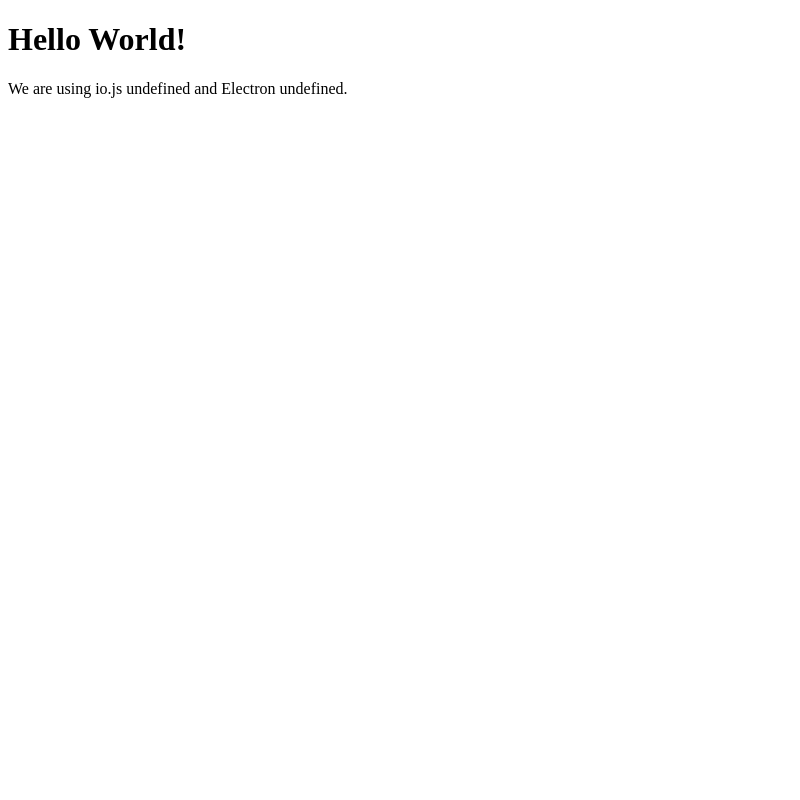
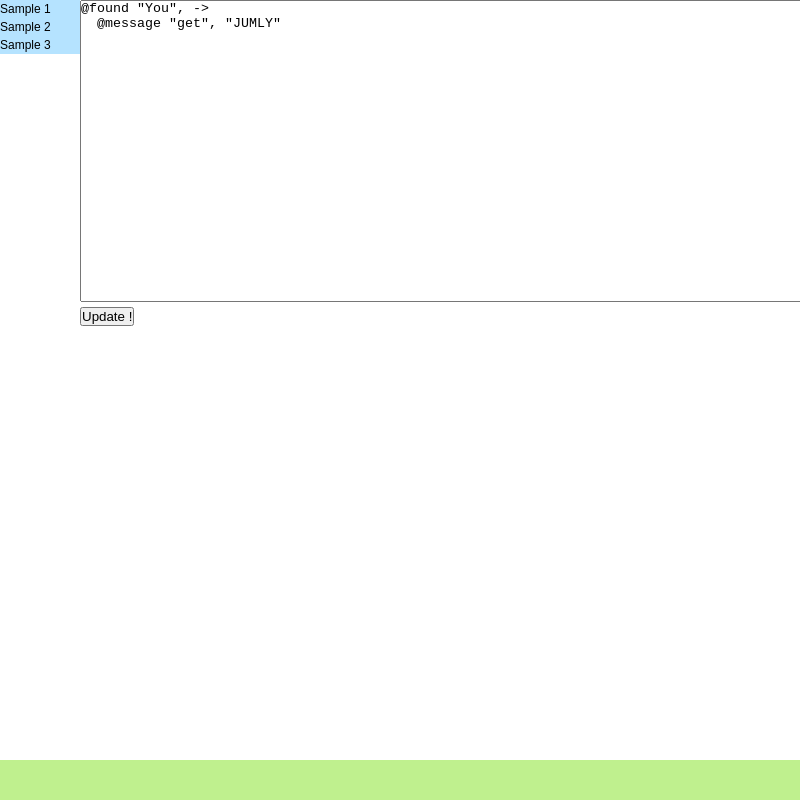
Before and after one commit to fforjan/SimpleUML, an Electron app: page SimpleUML/client/index.html in a window 800 px wide. Drawn offline with nearby package versions, Linux system fonts and the light colour scheme.

Commit message:
add simple layout

```diff
--- a/SimpleUML/client/index.html
+++ b/SimpleUML/client/index.html
@@ -1,11 +1,58 @@
 <!DOCTYPE html>
 <html>
   <head>
-    <title>Hello World!</title>
-  </head>
-  <body>
-    <h1>Hello World!</h1>
-    We are using io.js <script>document.write(process.version);</script>
-    and Electron <script>document.write(process.versions['electron']);</script>.
-  </body>
-</html>
+  <meta charset='utf-8'/>
+  <script src='./scripts/jquery-2.0.0.min.js'></script>
+  <script src='./scripts/coffee-script.js'></script>
+  <script src='./scripts/jumly.min.js'></script>
+    <link href="main.css" rel="stylesheet">
+</head>
+<body>
+
+    <script>
+    var updateJumly = function() {
+       $('footer#status').text('ok');
+      try {
+        JUMLY["eval"]($("textarea#umlDocument"), {
+          into: $("div#renderer")
+        });
+     } catch (_error) {
+        ex = _error;
+        $('footer#status').text(ex);
+     }
+    };
+  </script>
+</body>
+
+<div class="wrapper">
+	<div class="middle">
+
+		<div class="container">
+			<main class="content">
+
+        <textarea id='umlDocument'>
+@found "You", ->
+  @message "get", "JUMLY"
+  </textarea><br/>
+  <button onclick="updateJumly()">Update !</button>
+
+  <div id='renderer'></div>
+        </main><!-- .content -->
+		</div><!-- .container-->
+
+		<aside class="left-sidebar">
+
+      Sample 1<br/>
+      Sample 2<br/>
+      Sample 3<br/>
+		</aside><!-- .left-sidebar -->
+
+	</div><!-- .middle-->
+
+</div><!-- .wrapper -->
+
+<footer class="footer" id='status'>
+
+  </footer><!-- .footer -->
+
+ </html>
--- /dev/null
+++ b/SimpleUML/client/main.css
@@ -0,0 +1,66 @@
+* {
+	margin: 0;
+	padding: 0;
+}
+html {
+	height: 100%;
+}
+article, aside, details, figcaption, figure, footer, header, hgroup, main, nav, section, summary {
+	display: block;
+}
+body {
+	font: 12px/18px Arial, sans-serif;
+	height: 100%;
+}
+.wrapper {
+	width: 100%;
+	min-height: 100%;
+	height: auto !important;
+	height: 100%;
+}
+
+/* Middle
+-----------------------------------------------------------------------------*/
+.middle {
+	width: 100%;
+	padding: 0 0 40px;
+	position: relative;
+}
+.middle:after {
+	display: table;
+	clear: both;
+	content: '';
+}
+.container {
+	width: 100%;
+	float: left;
+	overflow: hidden;
+}
+
+.content {
+	padding: 0 0 0 80px
+}
+
+textarea {width:100%; padding-right: 120px; height: 300px}
+
+/* Left Sidebar
+-----------------------------------------------------------------------------*/
+.left-sidebar {
+	float: left;
+	width: 80px;
+	height:inherit;
+	margin-left: -100%;
+	position: relative;
+	background: #B5E3FF;
+}
+
+
+/* Footer
+-----------------------------------------------------------------------------*/
+.footer {
+	margin: -40px auto 0;
+	width: inherit;
+	height: 40px;
+	background: #BFF08E;
+	position: relative;
+}
```
